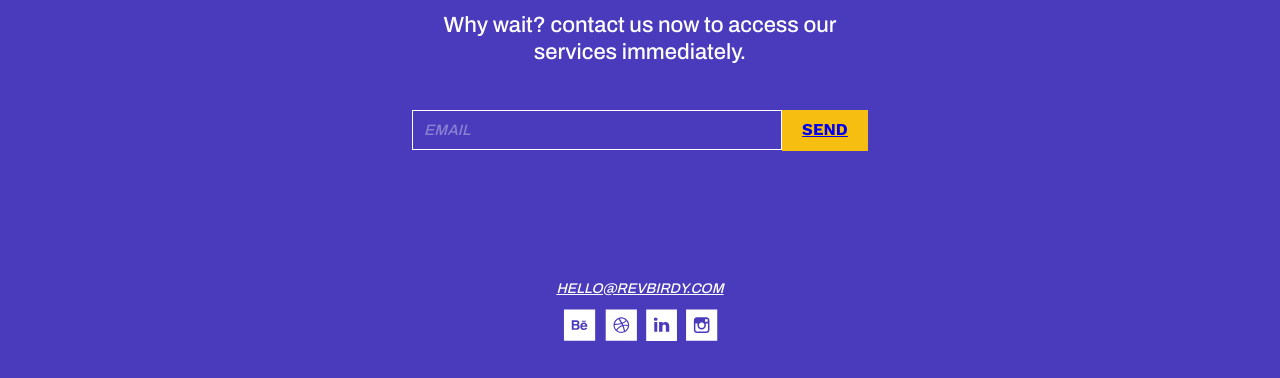
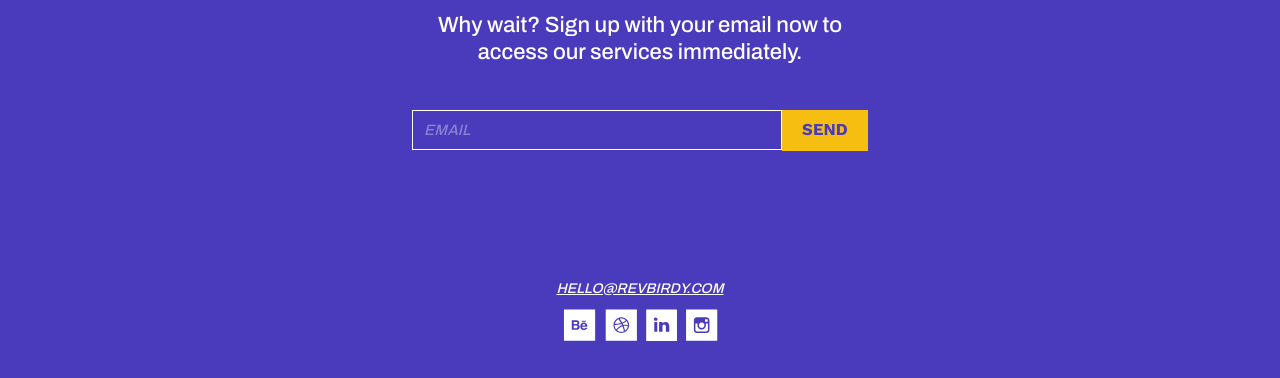
Before and after one commit to yns-qara/revbirdy-expresjs, a website: page public/index.html in a window 1280 px wide. Shown: the part 422-800 px from the top of the page. Drawn offline with nearby package versions, Linux system fonts and the light colour scheme; a web font is replaced by a local one.

Commit message:
email fix

```diff
--- a/public/index.html
+++ b/public/index.html
@@ -49,23 +49,23 @@
 
     <div class="body-text fade">
       <h1>COO <span>K</span> ING THE WEBSITE</h1>
-      <p>Why wait? contact us now to access our services immediately.</p>
+      <p>Why wait? Sign up with your email now to access our services immediately.</p>
       <!-- <form >
         <input type="text" name="email" placeholder="EMAIL">
         <button type="submit">send</button>
     </form> -->
-<!--
+
       <form action="/submit" method="post" enctype="application/x-www-form-urlencoded">
         <input type="text" name="email" placeholder="EMAIL" required>
         <button type="submit">send</button>
-      </form> -->
+      </form>
 
-      <form>
+      <!-- <form>
         <input type="text" name="email" placeholder="EMAIL" required>
         <button type="submit">
           <a href="mailto:hello@revbirdy.com">send</a>
         </button>
-      </form>
+      </form> -->
 
 
 
```
